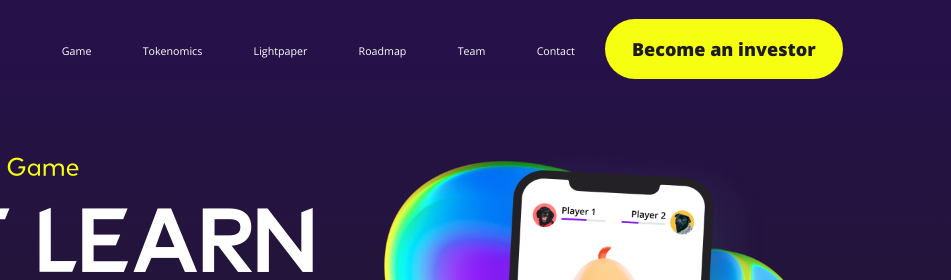
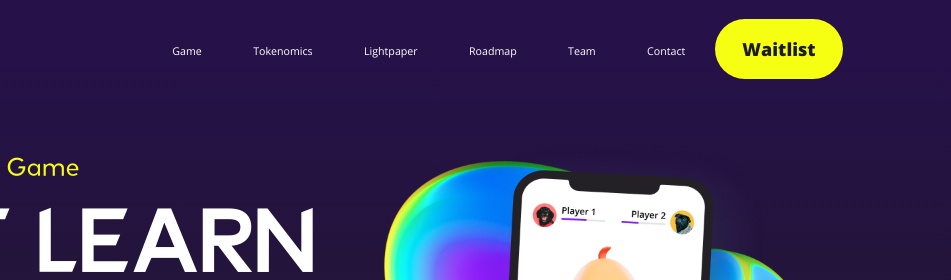
Before and after one commit to squirrelsquare/picwordweb, a plain HTML site: page index.html in a window 1280 px wide. Shown: the top 280 px of the page, 329-1280 px from the left. Drawn offline with Linux system fonts and the light colour scheme.

Commit message:
Waitlist

```diff
--- a/index.html
+++ b/index.html
@@ -82,7 +82,7 @@
 <a href="#platforms" class="btn-registration scroll">Launch pads</a>-->
 
 
-              <a href="#subscription" rel="modal:open" class="btn-registration"> Become an investor</a>
+              <a href="#subscription" rel="modal:open" class="btn-registration">Waitlist</a>
           </div>
         </div>
       </div>
@@ -322,7 +322,7 @@
               </span>
             </a>
 -->
-         <a href="#subscription" rel="modal:open" class="btn-registration"> Become an investor</a>
+         <a href="#subscription" rel="modal:open" class="btn-registration">Waitlist</a>
           </div>
         </div>
       </div>
@@ -610,7 +610,7 @@
             <!--p class="tokens-p">Players will be rewarded with WORD token for game wins and Magic Chests. Token can be spend on NFT Decks and Magic Chests. NFT Decks generate for owner usage reward in token WORD.</p-->
           </div>
         </div>
-        <a href="#subscription" rel="modal:open" class="btn-registration  xs-block"> Become an investor</a>
+        <a href="#subscription" rel="modal:open" class="btn-registration  xs-block">Waitlist</a>
        <!-- <a href="#subscription" rel="modal:open" class="blob-btn nft-btn xs-block">
              Become an investor
             <span class="blob-btn__inner">
@@ -812,7 +812,7 @@
 
 
 <div id="subscription" class="modal">
-  <h3>Please enter your email to stay in touch</h3>
+  <h3>Please enter your email to get in waitlist</h3>
   <form class="subscription-form" action="#" method="post" novalidate>
     <input type="email" name="entry.424175415" required>
 
@@ -850,7 +850,7 @@
             <li><a class="scroll" href="#team">Team</a></li>
             <li><a href="mailto:gameclay.info@gmail.com">Contact</a></li>
   </ul>
-   <a href="#subscription" rel="modal:open" class="btn-registration">Become an investor</a>
+   <a href="#subscription" rel="modal:open" class="btn-registration">Waitlist</a>
 <!--
   <a href="#subscription" rel="modal:open" class="blob-btn">
     Launch pads
```
